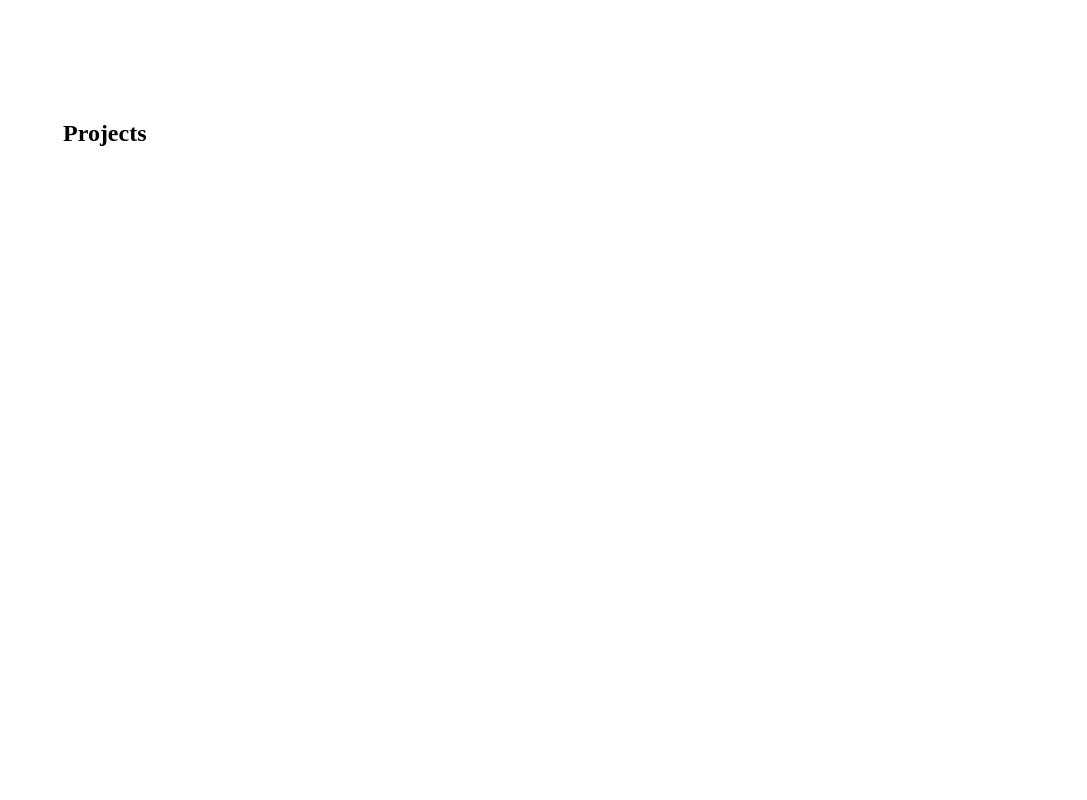
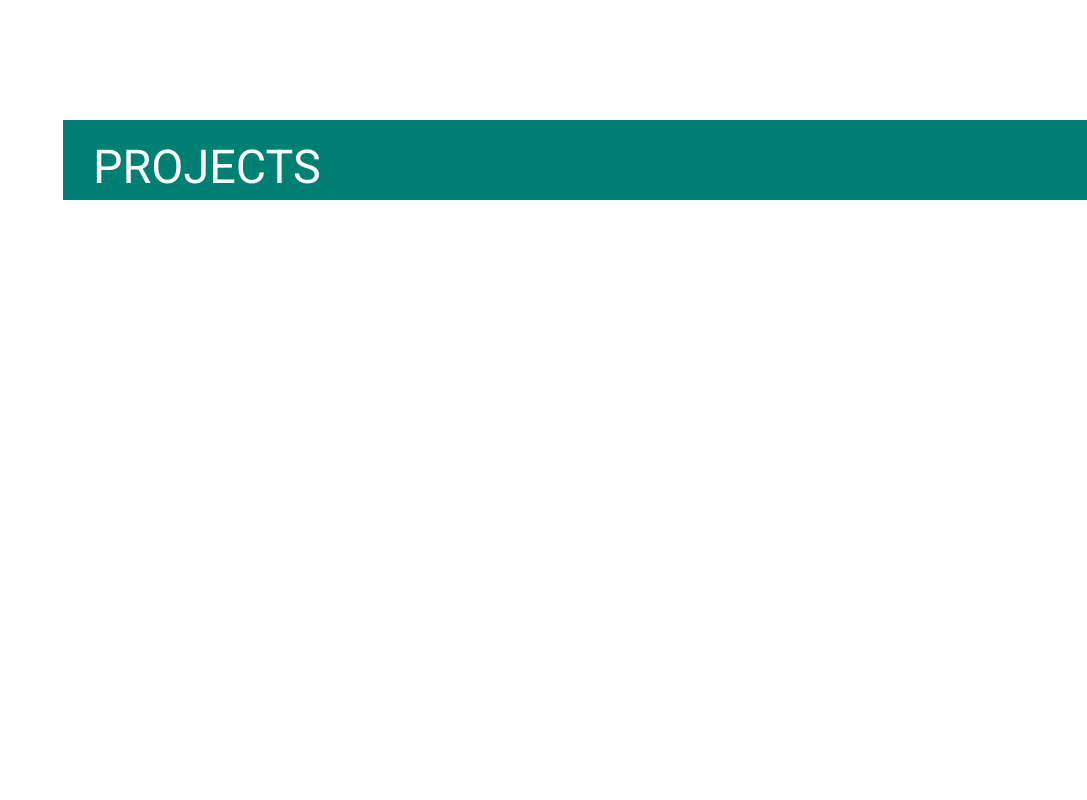
Before and after one commit to asnganje/professional-portoflio-v1, a React (Vite) app: page / in a window 1280 px wide. Shown: the part 2280-3080 px from the top of the page, without its empty margins (193-1280 px from the left). Built offline with nearby package versions, Linux system fonts and the light colour scheme.

Commit message:
Add header to  projects page

```diff
--- a/src/pages/Projects.jsx
+++ b/src/pages/Projects.jsx
@@ -1,5 +1,9 @@
+import { Header } from "../components";
+
 const Projects = () => {
-    return <h2 className="project">Projects</h2>
+    return <div className="project">
+                <Header title="Projects"/>
+        </div>
 }
 
 export default Projects;
```
